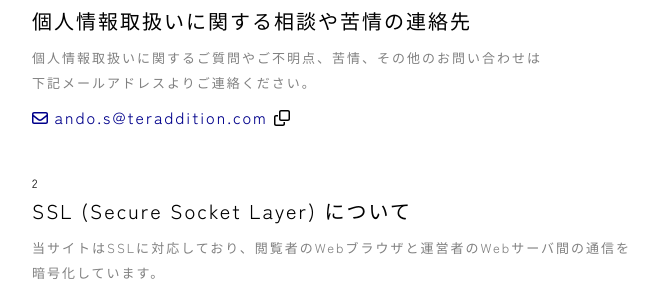
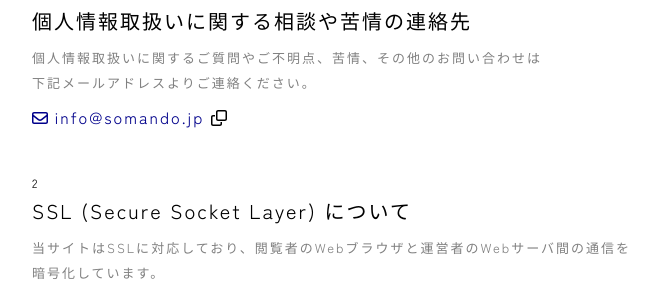
Before and after one commit to somando/Portfolio, a Django app: page /privacy-policy/ in a window 1280 px wide. Shown: the part 413-713 px from the top of the page, without its empty margins (308-967 px from the left). Run offline with Django 5.2, Linux system fonts and the light colour scheme; parts of the project's set-up code (start-up, migrations or seed data) failed here and were passed over.

Commit message:
Change Mail Address

```diff
--- a/templates/somando/privacy-policy.html
+++ b/templates/somando/privacy-policy.html
@@ -17,7 +17,7 @@
                 <p class="number">1</p>
                 <p class="detail break-span"><span>個人情報</span><span>取扱いに</span><span>関する</span><span>相談や</span><span>苦情の</span><span>連絡先</span></p>
                 <p class="detail-text break-span"><span>個人情報取扱いに</span><span>関するご質問や</span><span>ご不明点、</span><span>苦情、</span><span>その他のお問い合わせは</span><span>下記メールアドレスより</span><span>ご連絡ください。</span></p>
-                <p class="link"><a href="mailto:ando.s@teraddition.com" target="_blank" rel="noopener noreferrer"><i class="fa-regular fa-envelope"></i> ando.s@teraddition.com</a> <i class="fa-regular fa-clone"></i></p>
+                <p class="link"><a href="mailto:info@somando.jp" target="_blank" rel="noopener noreferrer"><i class="fa-regular fa-envelope"></i> info@somando.jp</a> <i class="fa-regular fa-clone"></i></p>
             </div>
             <div class="item-box fade-in-bottom05 privacy-policy-div animation-wait">
                 <p class="number">2</p>
```
